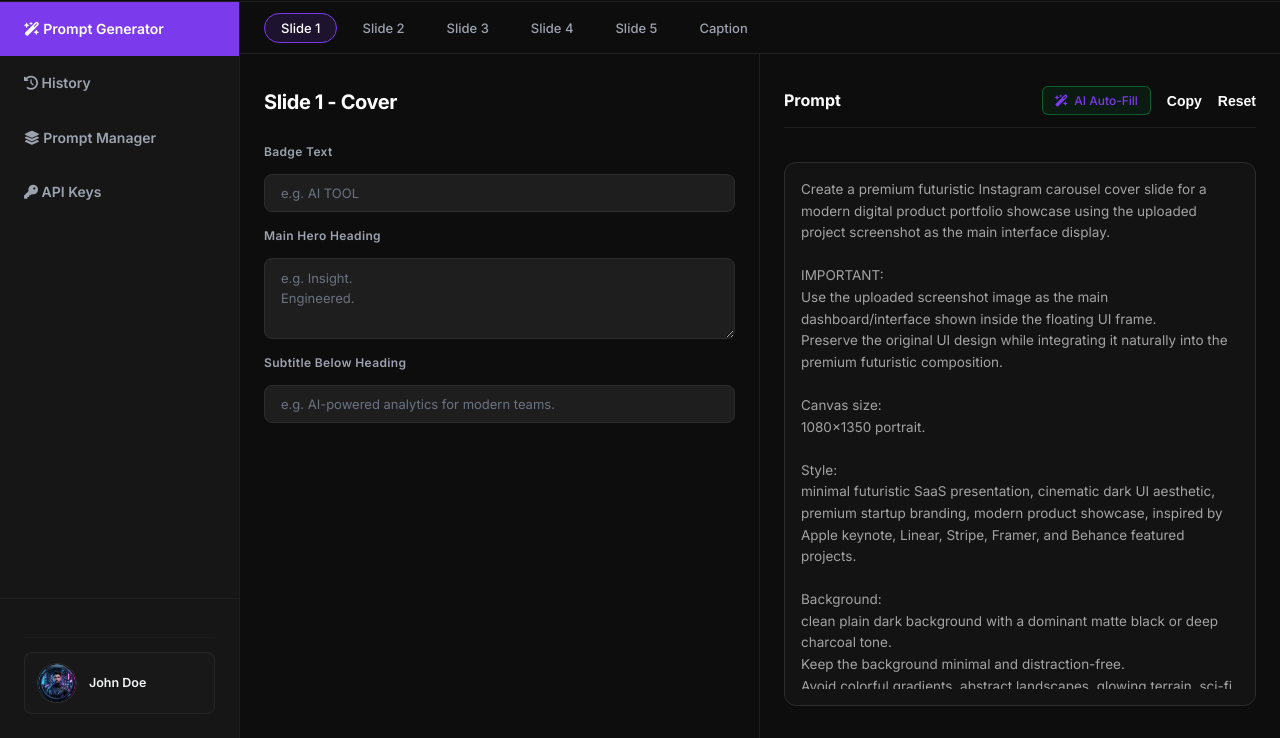
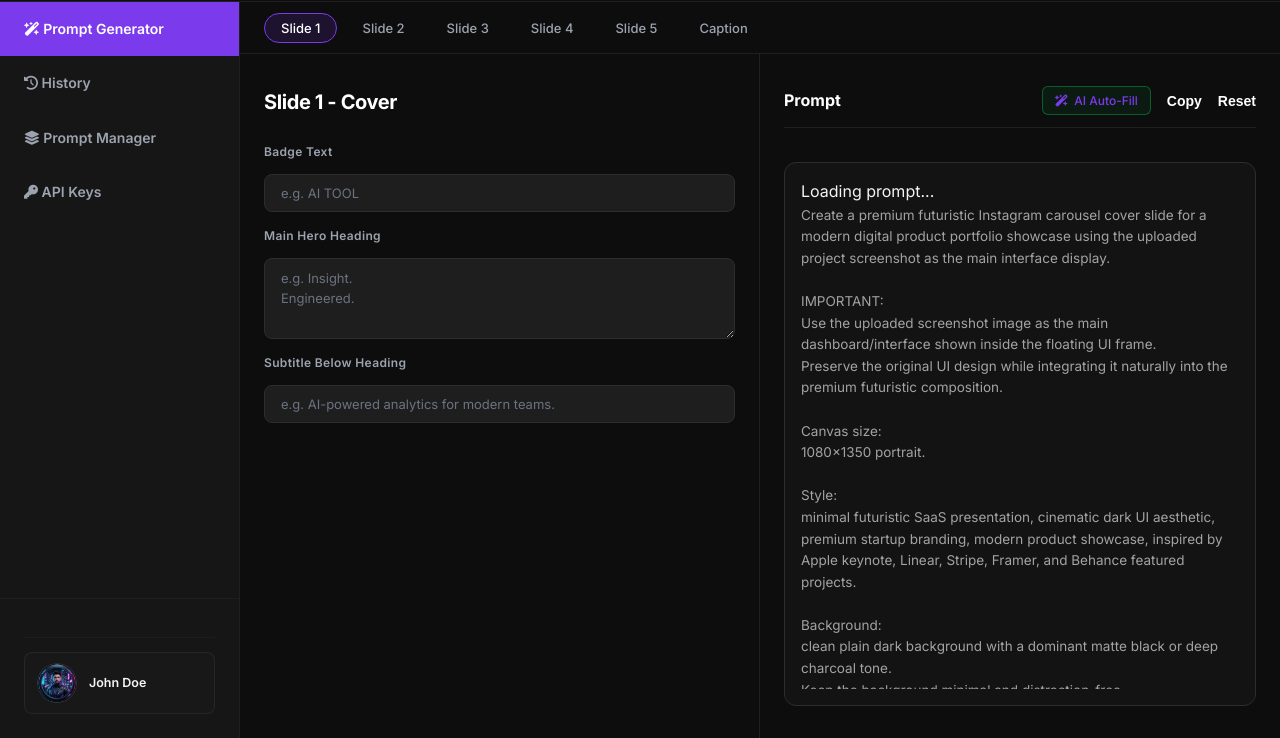
Before and after one commit to FAYnim/Visura, a website with bundled scripts: page public/app.html in a window 1280 px wide. Shown: the part 62-800 px from the top of the page. Built offline with nearby package versions, Linux system fonts and the light colour scheme.

Commit message:
feat: add preview loader markup

```diff
--- a/public/app.html
+++ b/public/app.html
@@ -579,7 +579,11 @@
       </div>
 
       <!-- Code Editor Style Preview Panel -->
-      <div class="preview-panel" role="region" aria-label="Generated prompt preview" aria-live="polite">
+      <div class="preview-panel is-loading" role="region" aria-label="Generated prompt preview" aria-live="polite">
+        <div class="preview-loader" id="preview-loader" role="status" aria-live="polite">
+          <span class="preview-loader-spinner" aria-hidden="true"></span>
+          <span class="preview-loader-text">Loading prompt...</span>
+        </div>
         <div class="preview-output" id="preview-output" tabindex="0" aria-label="Generated prompt text" role="textbox" aria-readonly="true"></div>
       </div>
 
```
